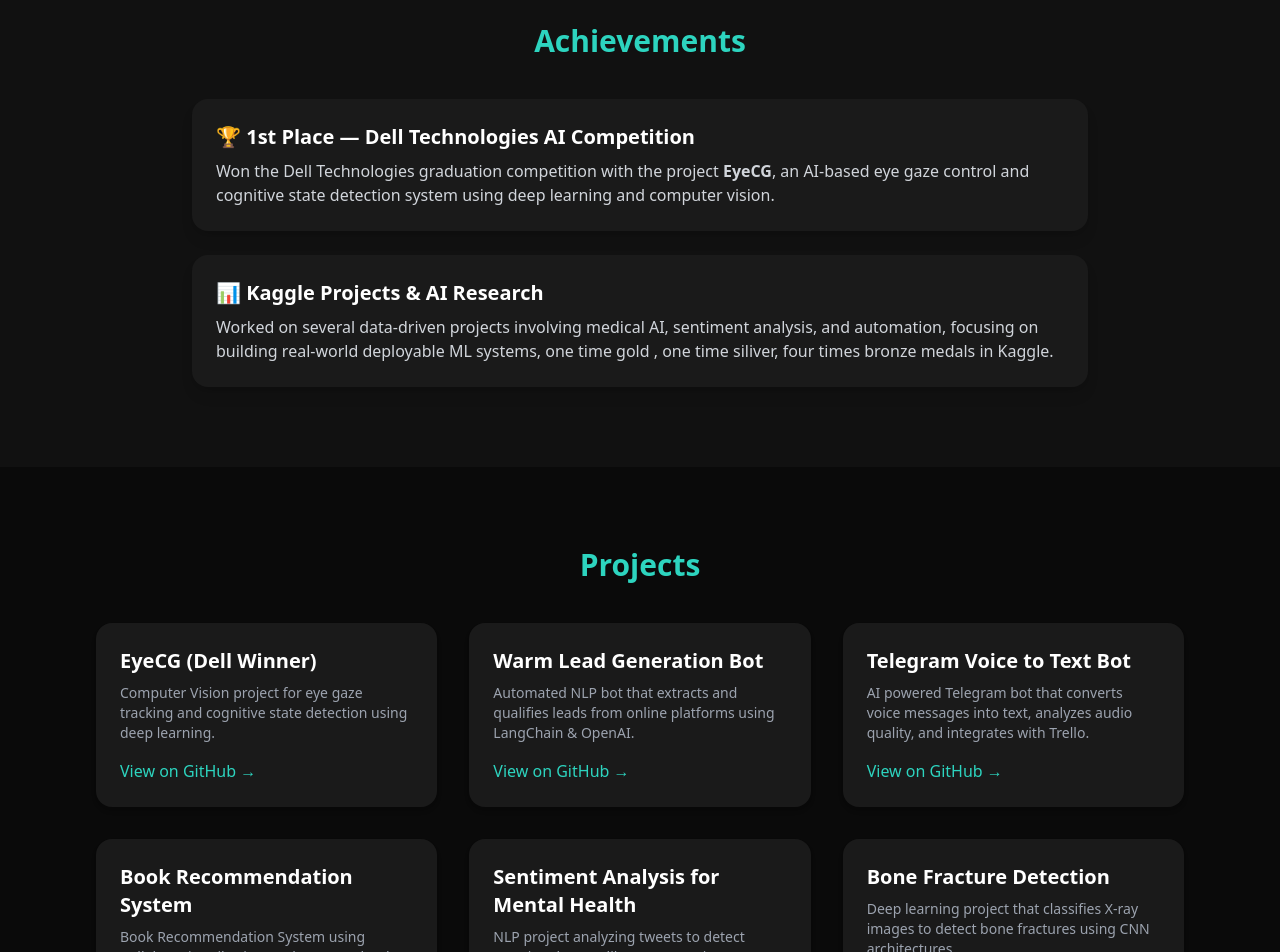
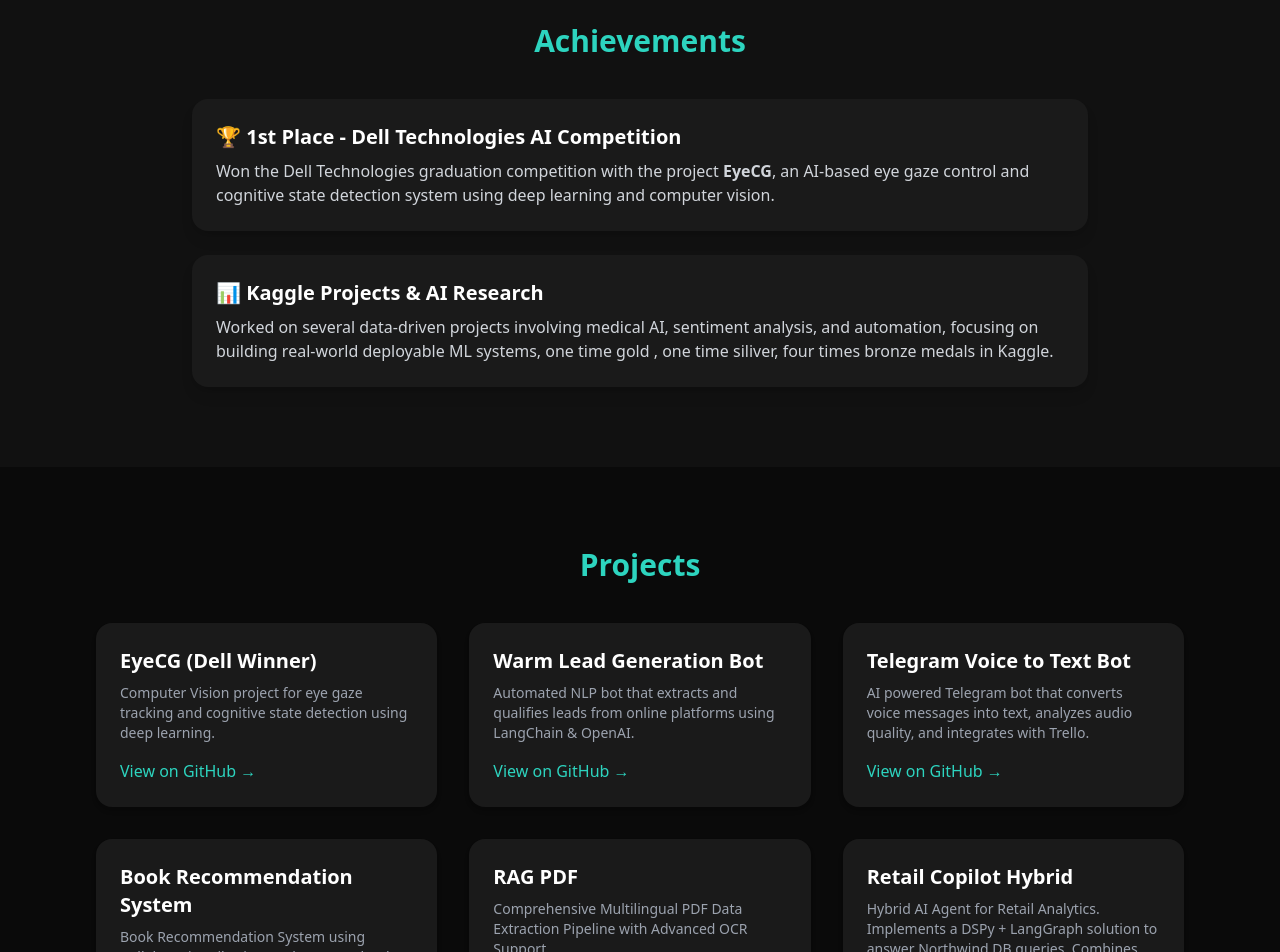
Before and after one commit to Mohamedtahaahmedtaha/portfolio, a React (Create React App) app: page / in a window 1280 px wide. Shown: the part 940-1892 px from the top of the page. Built offline with nearby package versions, Linux system fonts and the light colour scheme.

Commit message:
last edition for 4 dec

```diff
--- a/src/App.tsx
+++ b/src/App.tsx
@@ -87,7 +87,7 @@ export default function App() {
         <div className="max-w-4xl mx-auto text-gray-300 space-y-6">
           <div className="bg-[#1a1a1a] p-6 rounded-2xl shadow-lg">
             <h4 className="text-xl font-semibold text-white mb-2">
-              🏆 1st Place — Dell Technologies AI Competition
+              🏆 1st Place - Dell Technologies AI Competition
             </h4>
             <p>
               Won the Dell Technologies graduation competition with the project
@@ -140,6 +140,19 @@ export default function App() {
             description="Book Recommendation System using Collaborative Filtering analyzes user book interactions to provide personalized book suggestions based on reading patterns, ratings, and user similarity"
             link="https://github.com/Mohamedtahaahmedtaha/Book-Recommendation-system"
           />
+          {/* RAG   */}
+          <ProjectCard
+            title="RAG PDF"
+            description="Comprehensive Multilingual PDF Data Extraction Pipeline with Advanced OCR Support"
+            link="https://github.com/Mohamedtahaahmedtaha/RAG-PDF"
+          />
+          {/* RAG   */}
+          <ProjectCard
+            title="Retail Copilot Hybrid"
+            description="Hybrid AI Agent for Retail Analytics. Implements a DSPy + LangGraph solution to answer Northwind DB queries. Combines NL-to-SQL generation with RAG over local policy documents. Configured for local Ollama models"
+            link="https://github.com/Mohamedtahaahmedtaha/Retail-Copilot-Hybrid"
+          />
+
           {/* Sentiment Analysis */}
           <ProjectCard
             title="Sentiment Analysis for Mental Health"
```
Also changed, not shown: 1 other file (tests, documents, lock files or other folders).
